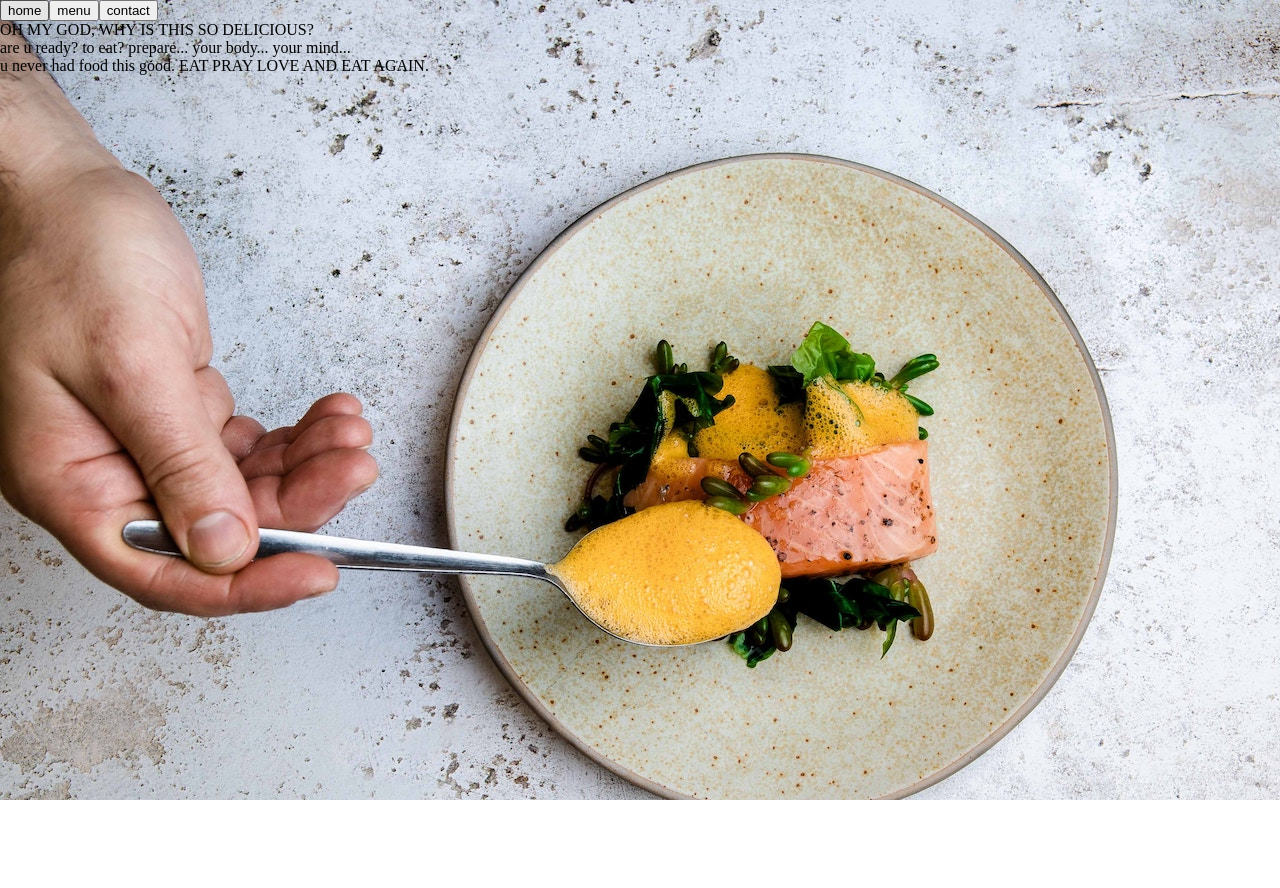
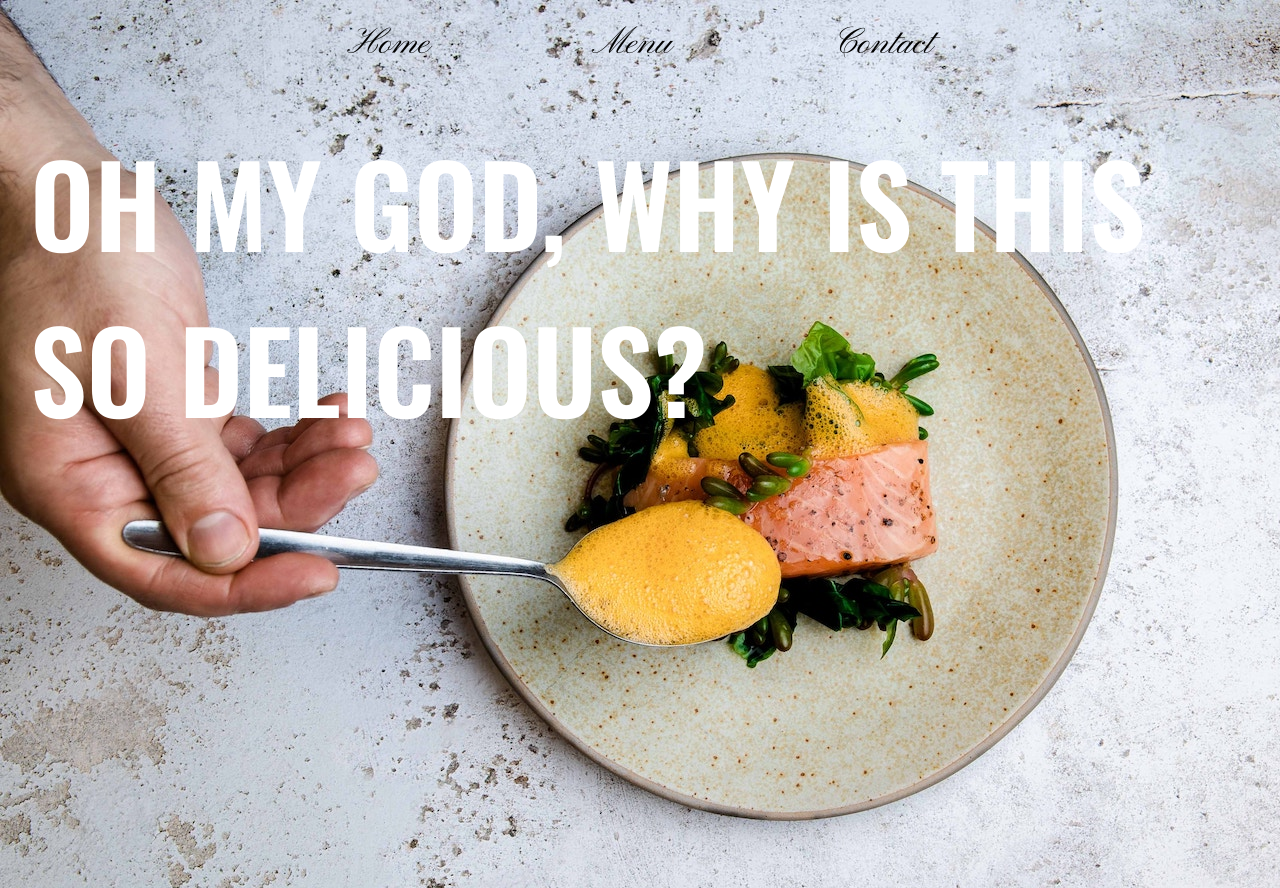
Before and after one commit to zawho/restaurant-page, a website built with webpack: page dist/index.html in a window 1280 px wide. Before the commit the page ends 800 px from the top, so only its background shows below. Built offline with nearby package versions, Linux system fonts and the light colour scheme.

Commit message:
Add home page styles

```diff
--- a/src/home.js
+++ b/src/home.js
@@ -11,15 +11,10 @@ function loadHome() {
     homeImg.src = '../src/food.jpg';
     homeImg.alt = 'Sauce being spooned over a salmon cutlet';
 
-    const homeMainText = document.createElement('div');
-    homeMainText.className = 'home-main-text';
-    homeMainText.innerText = `are u ready? to eat? prepare... your body... your mind...
-    u never had food this good. EAT PRAY LOVE AND EAT AGAIN.`;
-
+    docBody.style.color = 'white';
     docBody.style.backgroundImage = 'url(../src/food.jpg';
 
     contentDiv.appendChild(homeHeroText);
-    contentDiv.appendChild(homeMainText);
 }
 
 export default loadHome;
--- a/src/index.js
+++ b/src/index.js
@@ -10,18 +10,17 @@ const contactTab = document.createElement('button');
 const contentDiv = document.getElementById('content');
 
 function createHeader() {
-
     const header = document.createElement('header');
     header.className = 'header';
 
     homeTab.className = 'home-tab';
-    homeTab.innerText = 'home';
+    homeTab.innerText = 'Home';
 
     menuTab.className = 'menu-tab';
-    menuTab.innerText = 'menu';
+    menuTab.innerText = 'Menu';
 
     contactTab.className = 'contact-tab';
-    contactTab.innerText = 'contact';
+    contactTab.innerText = 'Contact';
 
     header.appendChild(homeTab);
     header.appendChild(menuTab);
@@ -33,11 +32,14 @@ function switchTab() {
     contentDiv.innerHTML = '';
     if (this === menuTab) {
         docBody.style.backgroundImage = '';
+        docBody.style.color = 'black';
         loadMenu();
     } else if (this === contactTab) {
         docBody.style.backgroundImage = '';
+        docBody.style.color = 'black';
         loadContact();
     } else {
+        docBody.style.color = 'white';
         loadHome();
     }
 }
--- a/src/style.css
+++ b/src/style.css
@@ -1,3 +1,31 @@
 body {
     margin: 0px;
+    font-family: 'oswald', sans-serif;
+    height: 100vh;
 }
+
+.header {
+    display: flex;
+    justify-content: center;
+    align-items: center;
+    padding: 20px 0px;
+    gap: 150px;
+}
+
+button {
+    border: none;
+    background-color: transparent;
+    font-family: 'Pinyon Script', cursive;
+    font-size: 2.3rem;
+}
+
+#content {
+    display: flex;
+    height: 100%;
+    justify-content: center;
+}
+
+.home-hero-text {
+    font-size: 7rem;
+    margin: 30px 0px 0px 30px;
+}
```
Also changed, not shown: dist/index.html, dist/main.js.
